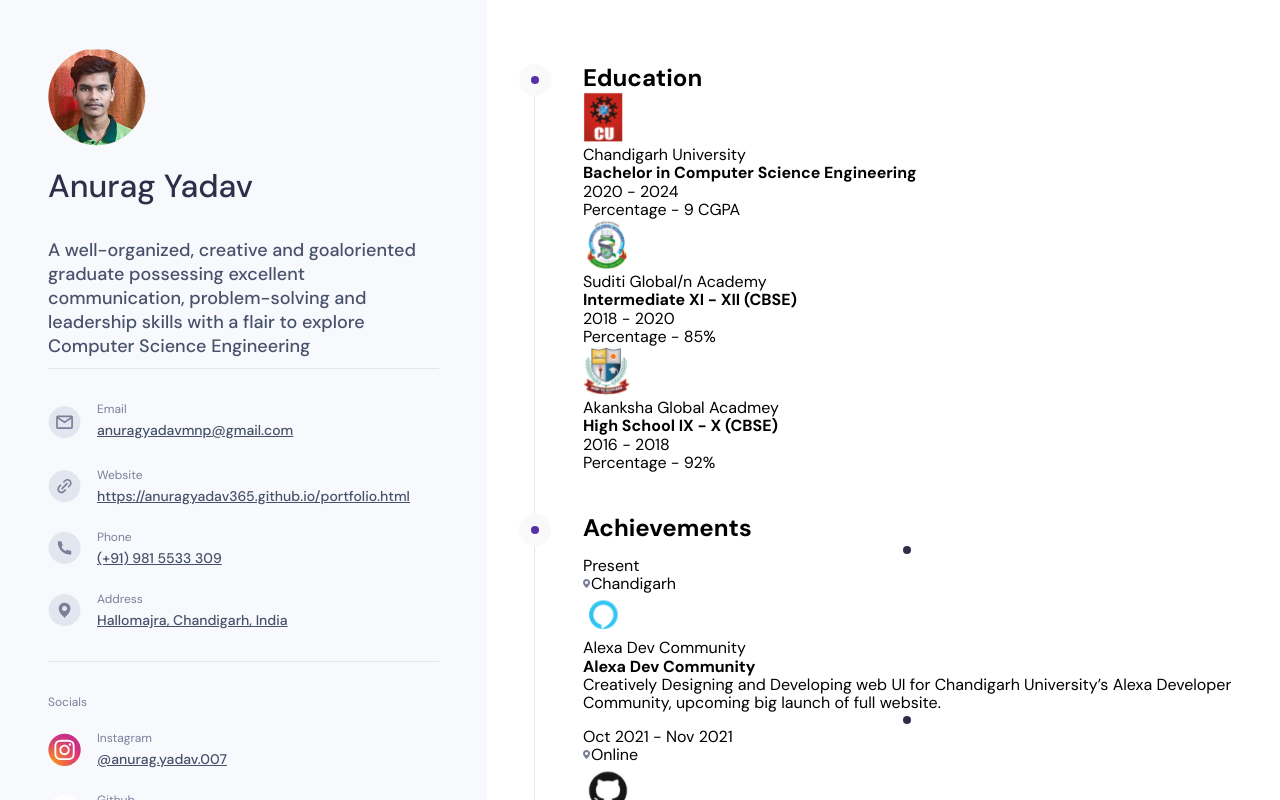
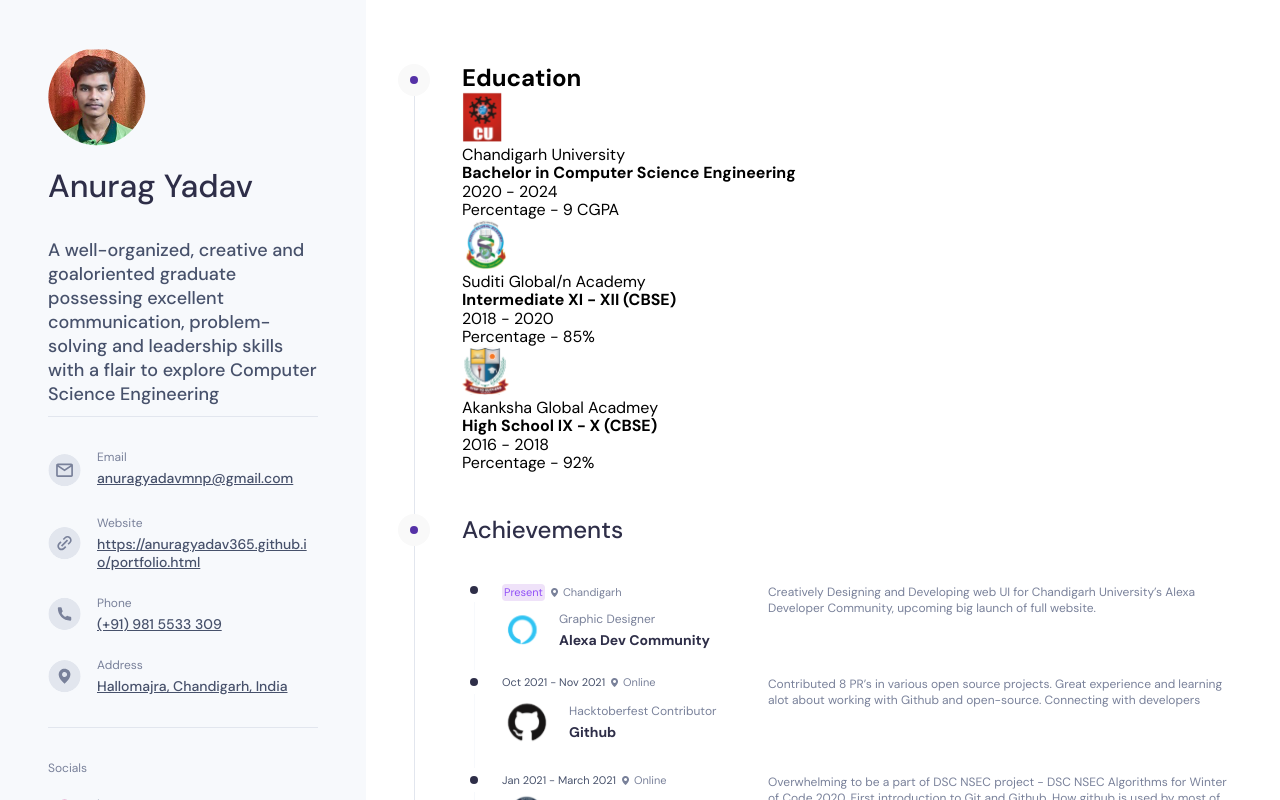
Before and after one commit to Vladislav-Chistyakov/About-Me, a Vue app in the folder vite-project/: page / in a window 1280 px wide. Shown: the top 800 px of the page. Built offline with nearby package versions, Linux system fonts and the light colour scheme.

Commit message:
готовы стили компонента Achievements

```diff
--- a/vite-project/src/components/Main/Achievements/index.vue
+++ b/vite-project/src/components/Main/Achievements/index.vue
@@ -96,44 +96,142 @@ export default {
 </script>
 
 <template>
-  <div>
-    <h2>Achievements</h2>
-    <ul>
-      <li v-for="(item, index) in achievementsArray" :key="index">
+  <div class="achievements">
+    <h2 class="achievements__title heading">Achievements</h2>
+    <ul class="achievements__list">
+      <li v-for="(item, index) in achievementsArray" :key="index" class="achievements__item">
         <div class="achievements__long">
           <span class="achievements__long-circle">
             <span class="achievements__long-circle-center" />
           </span>
           <span class="achievements__long-line"></span>
         </div>
-        <div>
-          <div>
-            <span v-if="item.present">Present</span>
-            <span v-if="item.date">{{ item.date }}</span>
-            <div v-if="item.location">
+        <div class="achievements__item-block">
+          <div class="achievements__item-block-wrapper">
+            <div class="achievements__item-block-info">
+              <span v-if="item.present" class="achievements__item-block-present">Present</span>
+              <span v-if="item.date" class="achievements__item-block-date">{{ item.date }}</span>
+              <div v-if="item.location" class="achievements__item-block-location">
                 <svg width="8" height="11" viewBox="0 0 8 11" fill="none" xmlns="http://www.w3.org/2000/svg">
                   <path d="M3.52861 10.046C2.89176 9.50281 2.30146 8.90728 1.76388 8.26566C0.957143 7.30212 -0.000854047 5.86714 -0.000854047 4.49973C-0.0015691 3.07158 0.858442 1.78375 2.17787 1.2372C3.49729 0.690637 5.01606 0.99308 6.02545 2.00339C6.68922 2.66421 7.06105 3.56311 7.05809 4.49973C7.05809 5.86714 6.10007 7.30212 5.29334 8.26566C4.75576 8.90728 4.16546 9.50281 3.52861 10.046ZM3.52861 2.9871C2.9882 2.9871 2.48884 3.27541 2.21864 3.74342C1.94843 4.21142 1.94843 4.78803 2.21864 5.25604C2.48884 5.72405 2.9882 6.01236 3.52861 6.01236C4.36401 6.01236 5.04123 5.33513 5.04123 4.49973C5.04123 3.66433 4.36401 2.9871 3.52861 2.9871Z" fill="#79819A"/>
                 </svg>
-              <span>{{ item.location }}</span>
+                <span class="achievements__item-block-location-info">{{ item.location }}</span>
               </div>
             </div>
-          <div>
-            <div v-html="item.icon" />
-            <div>
-              <p>{{ item.company }}</p>
-              <strong>{{ item.company }}</strong>
+            <div class="achievements__item-block-company">
+              <div v-html="item.icon" class="achievements__item-block-company-icon" />
+              <div class="achievements__item-block-company-info">
+                <p class="achievements__item-block-company-speciality">{{ item.speciality }}</p>
+                <strong class="achievements__item-block-company-name">{{ item.company }}</strong>
               </div>
             </div>
           </div>
-        <p>
+          <p class="achievements__item-description">
             {{ item.description }}
           </p>
+        </div>
       </li>
     </ul>
   </div>
 </template>
 
 <style scoped>
+
+.achievements__title {
+  margin-bottom: 32px;
+}
+
+.heading {
+  font-weight: 500;
+  font-size: 24px;
+  line-height: 32px;
+  color: #2E2E48;
+}
+
+.achievements__item {
+  display: flex;
+  flex-direction: row;
+  gap: 16px;
+}
+
+.achievements__item-block {
+  display: flex;
+  flex-direction: row;
+  align-items: start;
+  gap: 16px;
+  padding-top: 6px;
+  padding-bottom: 20px;
+}
+
+.achievements__item-block-wrapper {
+  min-width: 250px;
+}
+
+.achievements__item-block-info {
+  display: flex;
+  align-items: center;
+  gap: 6px;
+  margin-bottom: 8px;
+}
+
+.achievements__item-block-present {
+  border-radius: 4px;
+  background: #EFE2F9;
+  padding: 2px;
+  color: #9251F7;
+  font-size: 11px;
+}
+
+.achievements__item-block-date {
+  font-size: 11px;
+  color: #47516B;
+}
+
+.achievements__item-block-location {
+  display: flex;
+  flex-direction: row;
+  align-items: center;
+  gap: 4px;
+}
+
+.achievements__item-block-location-info {
+  font-size: 11px;
+  color: #79819A;
+}
+
+.achievements__item-block-company {
+  display: flex;
+  align-items: center;
+  gap: 16px;
+}
+
+.achievements__item-block-company-info {
+  display: flex;
+  flex-direction: column;
+  gap: 4px;
+}
+
+.achievements__item-block-company-icon {
+  display: flex;
+}
+
+.achievements__item-block-company-name {
+  font-size: 14px;
+  line-height: 18px;
+  color: #2E2E48;
+}
+
+.achievements__item-block-company-speciality {
+  font-size: 12px;
+  line-height: 16px;
+  color: #79819A;
+}
+
+.achievements__item-description {
+  font-size: 12px;
+  line-height: 16px;
+  color: #79819A;
+}
 
 .achievements__long {
   display: flex;
@@ -144,8 +242,8 @@ export default {
     display: flex;
     align-items: center;
     justify-content: center;
-    width: 15px;
-    min-height: 15px;
+    width: 24px;
+    min-height: 24px;
     background: #FFFFFF;
     border-radius: 100%;
     .achievements__long-circle-center {
--- a/vite-project/src/components/Profile/index.vue
+++ b/vite-project/src/components/Profile/index.vue
@@ -334,6 +334,7 @@ export default {
     width: fit-content;
     background: #F7F9FC;
     .profile-block__wrapper {
+      max-width: 380px;
       padding: 48px;
 
       .profile-info {
```
Lines whose indentation alone changed are shown as unchanged.
